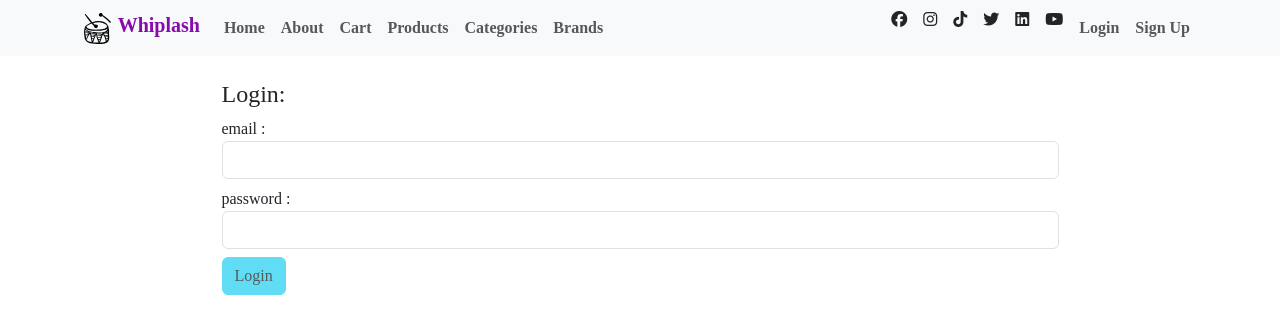
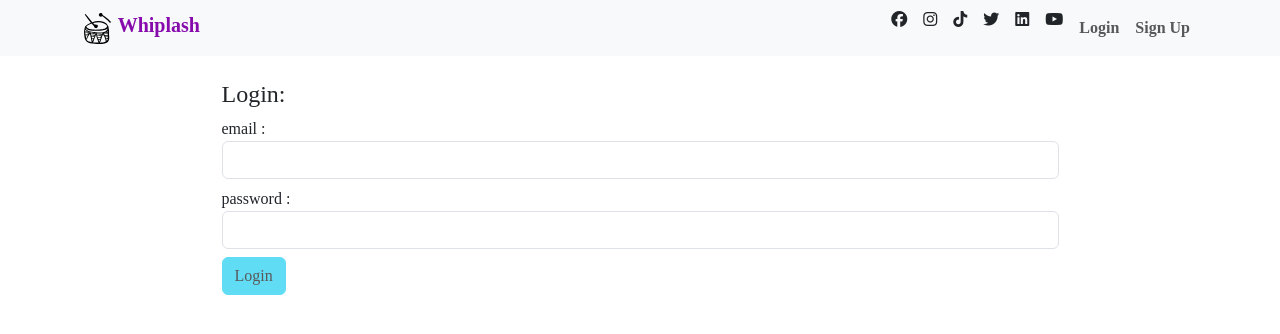
Before and after one commit to RehamReda216/Ecommerce, an Angular app: page /login in a window 1280 px wide. Shown: the top 334 px of the page. Built offline with nearby package versions, Linux system fonts and the light colour scheme; a web font is replaced by a local one.

Commit message:
update the auth service

```diff
--- a/angular.json
+++ b/angular.json
@@ -29,12 +29,8 @@
               "./node_modules/@fortawesome/fontawesome-free/css/all.min.css",
               "src/styles.css"
             ],
-            "scripts": [],
-            "server": "src/main.server.ts",
-            "prerender": true,
-            "ssr": {
-              "entry": "server.ts"
-            }
+            "scripts": []
+
           },
           "configurations": {
             "production": {
--- a/package.json
+++ b/package.json
@@ -25,6 +25,7 @@
     "bootstrap": "^5.3.2",
     "express": "^4.18.2",
     "jwt-decode": "^4.0.0",
+    "localstorage-polyfill": "^1.0.1",
     "rxjs": "~7.8.0",
     "tslib": "^2.3.0",
     "zone.js": "~0.14.3"
--- a/server.ts
+++ b/server.ts
@@ -4,6 +4,8 @@ import express from 'express';
 import { fileURLToPath } from 'node:url';
 import { dirname, join, resolve } from 'node:path';
 import bootstrap from './src/main.server';
+import 'localstorage-polyfill'
+global['localStorage'] = localStorage;
 
 // The Express app is exported so that it can be used by serverless Functions.
 export function app(): express.Express {
--- a/src/app/login/login.component.ts
+++ b/src/app/login/login.component.ts
@@ -26,6 +26,7 @@ export class LoginComponent {
 
   handleLogin(loginForm:FormGroup)
   {
+    debugger
     this.isLoading = true;
     if(loginForm.valid)
     {
--- a/src/app/navbar/navbar.component.html
+++ b/src/app/navbar/navbar.component.html
@@ -2,28 +2,26 @@
     <div class="container">
         <div>
             <img src="./assets/images/drum-logo.svg" alt="eCommerce HTML Template">
-        <a class="navbar-brand text-main fw-bold h1" href="#"> Whiplash</a>
+            <a class="navbar-brand text-main fw-bold h1" href="#"> Whiplash</a>
         </div>
-
-
         <div class="collapse navbar-collapse " id="collapsibleNavId">
             <ul  class="navbar-nav me-auto mt-2 mt-lg-0">
-                <li class="nav-item">
+                <li *ngIf="isLogin" class="nav-item">
                     <a  class="nav-link fw-bold" routerLink="home">Home</a>
                 </li>
-                <li  class="nav-item">
+                <li  *ngIf="isLogin" class="nav-item">
                     <a  class="nav-link fw-bold" routerLink="about">About</a>
                 </li>
-                <li  class="nav-item">
+                <li  *ngIf="isLogin" class="nav-item">
                     <a class="nav-link fw-bold" routerLink="cart">Cart</a>
                 </li>
-                <li class="nav-item">
+                <li *ngIf="isLogin" class="nav-item">
                     <a  class="nav-link fw-bold" routerLink="products">Products</a>
                 </li>
-                <li  class="nav-item">
+                <li  *ngIf="isLogin" class="nav-item">
                     <a class="nav-link fw-bold" routerLink="categories">Categories</a>
                 </li>
-                <li  class="nav-item">
+                <li  *ngIf="isLogin" class="nav-item">
                     <a  class="nav-link fw-bold" routerLink="brands">Brands</a>
                 </li>
             </ul>
@@ -44,7 +42,7 @@
                     <a  class="nav-link fw-bold" routerLink="signup">Sign Up</a>
                 </li>
                 <li *ngIf="isLogin" class="nav-item">
-                    <span  class=" cursor-pointer nav-link">Log out</span>
+                    <span (click)="logOut()" class=" cursor-pointer nav-link">Log out</span>
                 </li>
             </ul>
     </div>
--- a/src/app/navbar/navbar.component.ts
+++ b/src/app/navbar/navbar.component.ts
@@ -13,11 +13,16 @@ import { CommonModule } from '@angular/common';
 export class NavbarComponent {
 
     isLogin:boolean=false;
+    logOut(){
+      this._AuthService.logOut();
+    }
     constructor(private _AuthService: AuthService)
     {
+        debugger
         _AuthService.userData.subscribe({
           //checks repeatedly on userData
           next:() => {
+            var auth=_AuthService.userData.getValue();
             if(_AuthService.userData.getValue() !== null)
             {
               console.log('isLogin true');
--- a/src/app/service/auth/auth.service.ts
+++ b/src/app/service/auth/auth.service.ts
@@ -3,23 +3,25 @@ import { Injectable } from '@angular/core';
 import { jwtDecode } from 'jwt-decode';
 import { Observable, BehaviorSubject } from 'rxjs';
 import { Router } from '@angular/router';
-
 @Injectable({
   providedIn: 'root'
 })
 export class AuthService {
 
   userData = new BehaviorSubject(null);
-  constructor(private _HttpClient:HttpClient, private _Router: Router) { }
+  constructor(private _HttpClient:HttpClient, private _Router: Router)
+  {
+    if(localStorage.getItem('userToken') !== null)
+    {
+        this.decodeUserData()
+    }
+  }
   decodeUserData()
   {
-    let encodedToken = JSON.stringify(localStorage.getItem('userToken'));
-
-    if (encodedToken) {
+      let encodedToken = JSON.stringify(localStorage.getItem('userToken'));
       let decodedToken: any = jwtDecode(encodedToken);
       console.log(decodedToken);
       this.userData.next(decodedToken);
-    }
   }
   logOut()
   {
```
Also changed, not shown: 1 other file (tests, documents, lock files or other folders).
